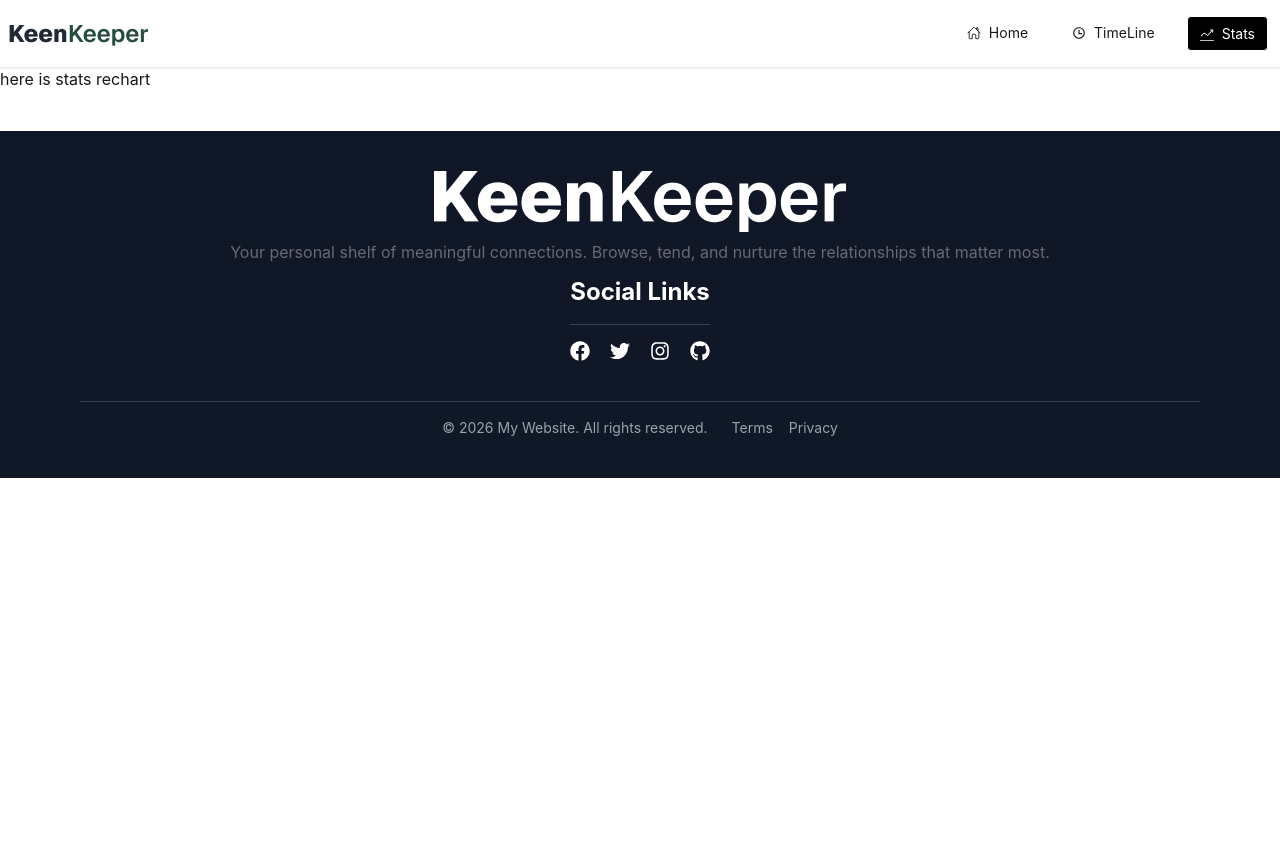
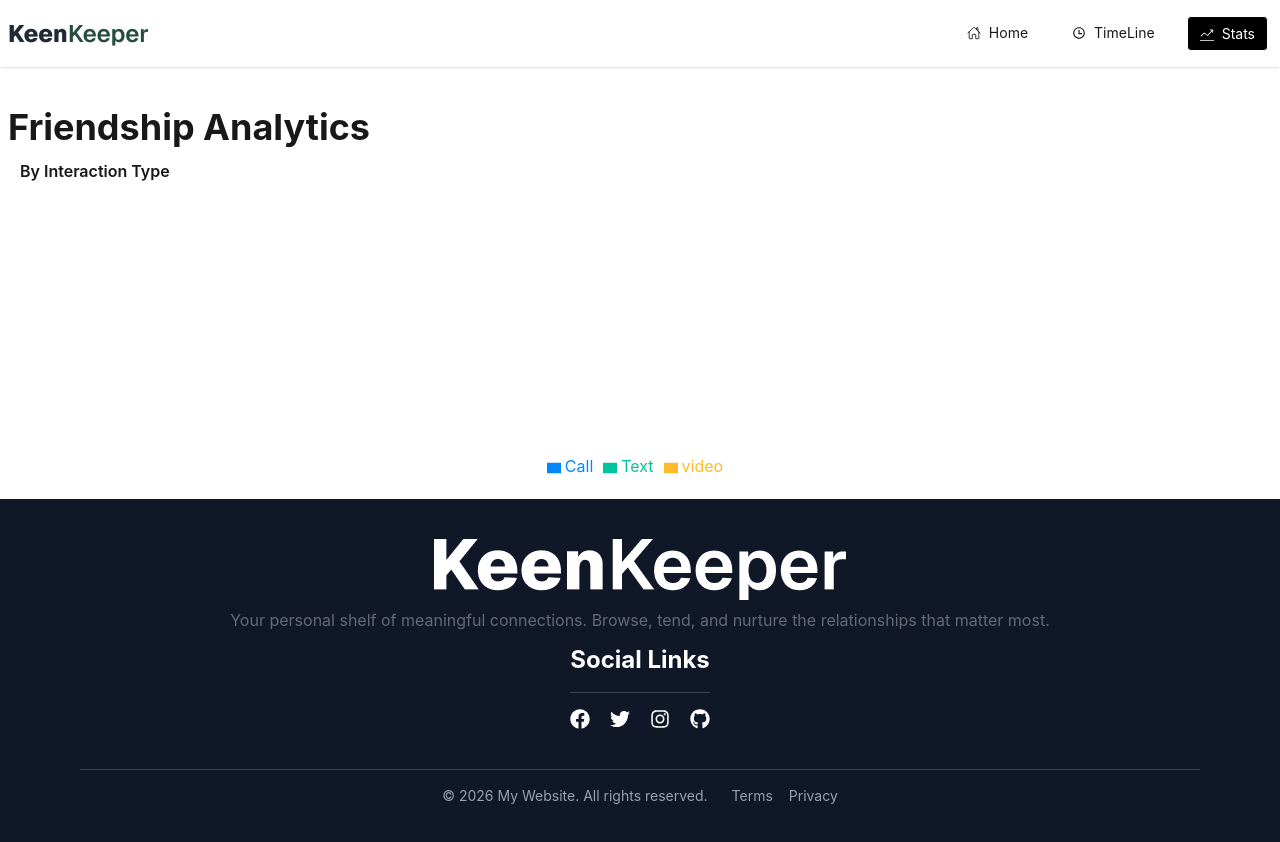
Before and after one commit to NahidHasan2kk2/assignment-project-7-2026, a React (Vite) app: page /stats in a window 1280 px wide. Shown: the top 842 px of the page. Before the commit the page ends 800 px from the top, so only its background shows below. Built offline with nearby package versions, Linux system fonts and the light colour scheme.

Commit message:
stats section set a beautiful pie chart

```diff
--- a/package.json
+++ b/package.json
@@ -16,6 +16,7 @@
     "react-icons": "^5.6.0",
     "react-router": "^7.14.1",
     "react-toastify": "^11.0.5",
+    "recharts": "^3.8.1",
     "tailwindcss": "^4.2.2"
   },
   "devDependencies": {
--- a/src/components/Home/FriendDetails/FriendDetails.jsx
+++ b/src/components/Home/FriendDetails/FriendDetails.jsx
@@ -27,11 +27,9 @@ const FriendDetails = () => {
 
 
  const handleCallButton = (selectedFriend) => {
-
   toast.success(`${selectedFriend.name} added call successfully!`, {
    position: "top-center"
   })
-
   const newAddFriend = {
    ...selectedFriend,
    type: 'call',
@@ -40,6 +38,8 @@ const FriendDetails = () => {
   };
   setFriend([...friend, newAddFriend]);
  }
+
+
  const handleTextButton = (selectedFriend) => {
   toast.info(`${selectedFriend.name} added text successfully!`, {
    position: "top-center"
@@ -52,6 +52,7 @@ const FriendDetails = () => {
   };
   setFriend([...friend, newAddFriend]);
  }
+
 
  const handleVedioButton = (selectedFriend) => {
   toast.warn(`${selectedFriend.name} added vedio successfully!`, {
--- a/src/components/Home/Stats/Stats.jsx
+++ b/src/components/Home/Stats/Stats.jsx
@@ -1,10 +1,52 @@
-import React from 'react';
+import React, { useContext } from 'react';
+import { FriendContext } from '../../../contextApi/FriendsProvider';
+import { Cell, Legend, Pie, PieChart, ResponsiveContainer, Tooltip } from 'recharts';
 
 const Stats = () => {
+ const { friend } = useContext(FriendContext);
+
+ const callCount = friend.filter(fd => fd.type === 'call').length;
+ const textCount = friend.filter(fd => fd.type === 'text').length;
+ const videoCount = friend.filter(fd => fd.type === 'video').length;
+ const chartData = [
+  { name: "Call", value: callCount },
+  { name: "Text", value: textCount },
+  { name: "video", value: videoCount }
+ ];
+ const COLORS = ["#0088FE", "#00C49F", "#FFBB28"];
+
  return (
-  <div>
-   here is stats rechart
+  <div className='my-10'>
+   <div>
+    <h1 className='font-bold text-4xl mb-3 pl-2'>Friendship Analytics</h1>
+   </div>
+   <div style={{ width: "100%", height: 300 }}>
+
+    <h2 className='pl-5 font-semibold'>By Interaction Type</h2>
+
+    <ResponsiveContainer>
+     <PieChart>
+      <Pie
+       data={chartData}
+       dataKey="value"
+       nameKey="name"
+       innerRadius={80}
+       outerRadius={100}
+       paddingAngle={3}
+       label
+      >
+       {chartData.map((entry, index) => (
+        <Cell key={index} fill={COLORS[index % COLORS.length]} />
+       ))}
+      </Pie>
+
+      <Tooltip />
+      <Legend />
+     </PieChart>
+    </ResponsiveContainer>
+   </div>
   </div>
+
  );
 };
 
--- a/src/contextApi/FriendsProvider.jsx
+++ b/src/contextApi/FriendsProvider.jsx
@@ -3,13 +3,20 @@ export const FriendContext = createContext();
 
 const FriendsProvider = ({ children }) => {
  const [friend, setFriend] = useState([]);
+ // const [filteredFriend, setFilteredFriend] = useState([]);
+ // const filteredValue = {
+ //  filteredFriend,
+ //  setFilteredFriend
+ // }
 
  const value = {
   friend,
   setFriend
  };
 
- return <FriendContext.Provider value={value}>
+ return <FriendContext.Provider
+  // filteredValue={filteredValue}
+  value={value}>
   {children}
  </FriendContext.Provider>
 };
```
Also changed, not shown: src/components/Home/TimeLine/TimeLine.jsx (+9 -5 lines), 1 other file (tests, documents, lock files or other folders).
